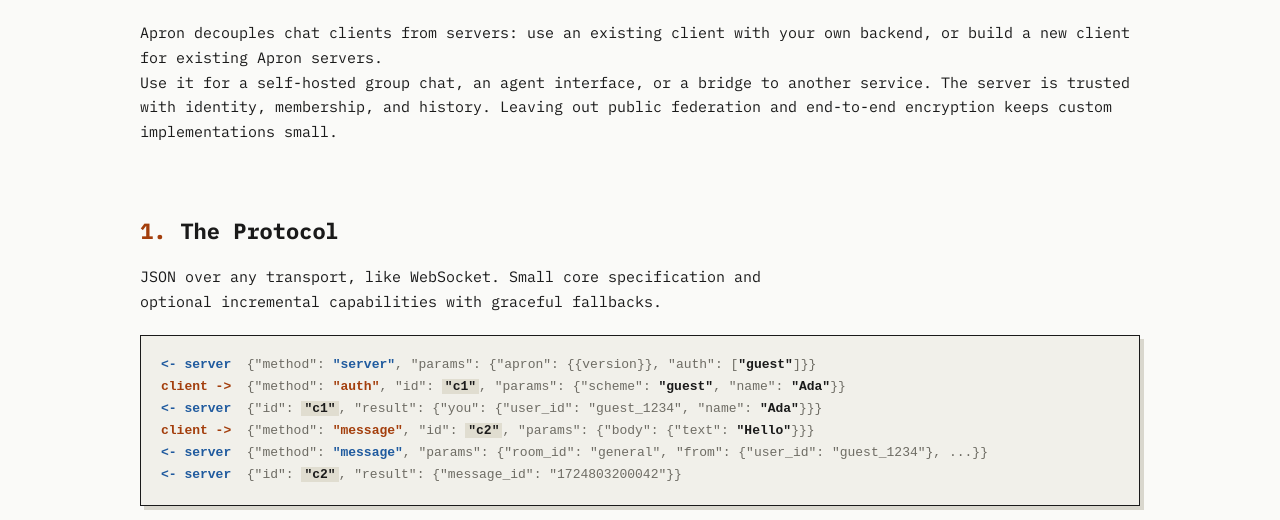
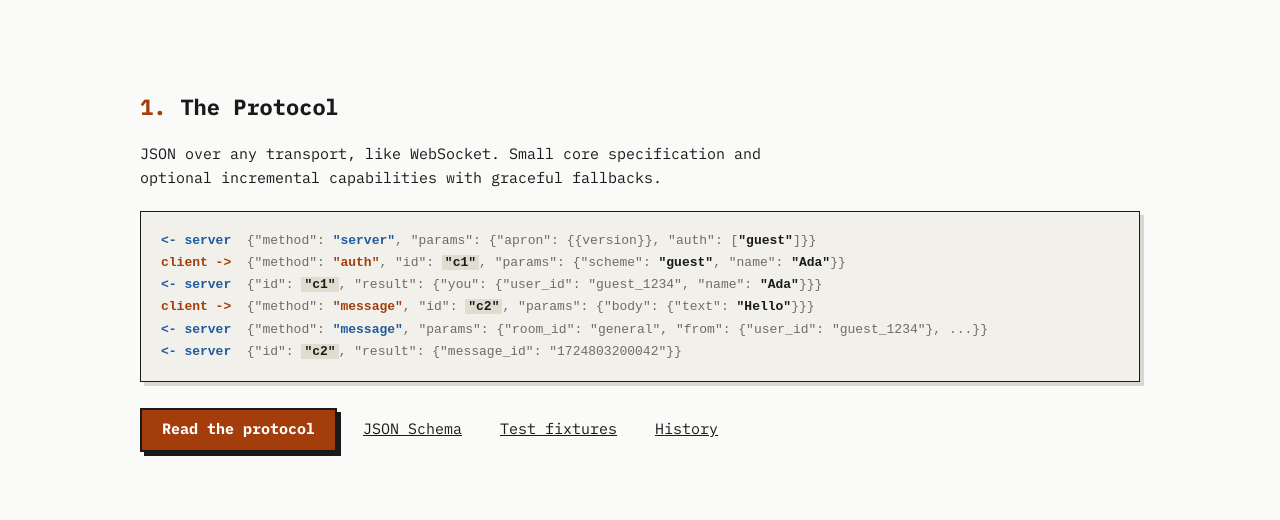
Before and after one commit to apron-chat/apron.chat, a website: page templates/index.html in a window 1280 px wide. Shown: the part 280-800 px from the top of the page. Drawn offline with Linux system fonts and the light colour scheme.

```diff
--- a/templates/index.html
+++ b/templates/index.html
@@ -34,9 +34,6 @@
 <p class="lead"><span>Apron is a minimal protocol for self-hosted chats.</span> <span>Simple enough to write a server in ~100 lines,</span> <span>powerful enough for rooms, threads, bots, reactions, and more.</span></p>
 </div>
 </div>
-
-<p>Apron decouples chat clients from servers: use an existing client with your own backend, or build a new client for existing Apron servers.</p>
-<p>Use it for a self-hosted group chat, an agent interface, or a bridge to another service. The server is trusted with identity, membership, and history. Leaving out public federation and end-to-end encryption keeps custom implementations small.</p>
 
 <section class="part" id="protocol">
 <h2><span>1.</span>The Protocol</h2>
```
